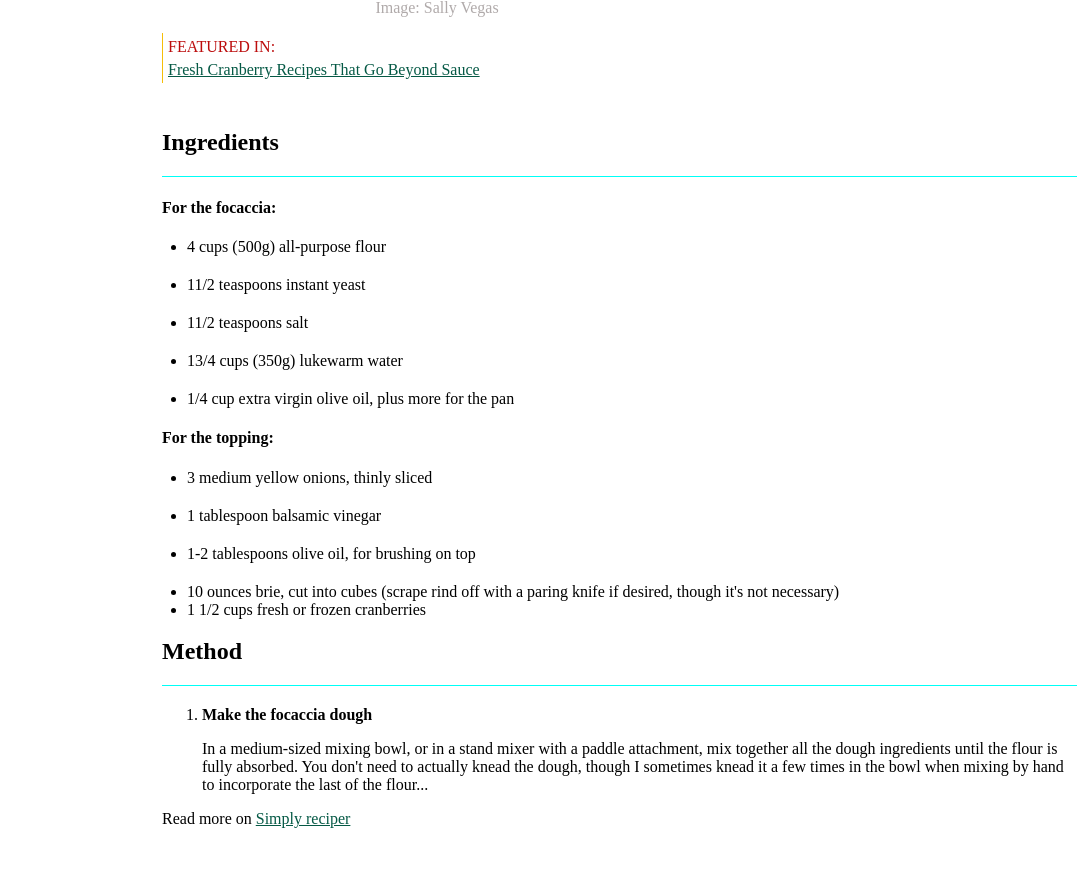
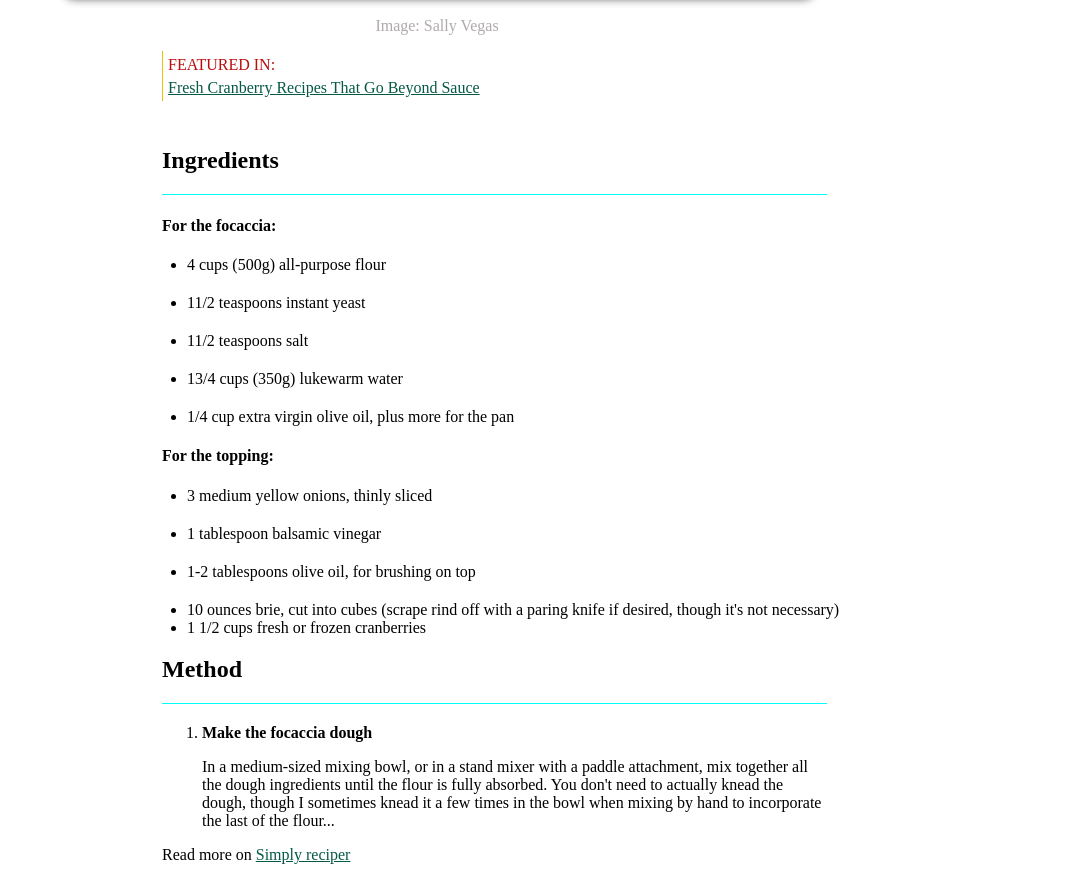
Before and after one commit to Enngihub/W1-D3, a plain HTML site: page index.html in a window 1280 px wide. Shown: the part 738-1618 px from the top of the page, without its empty margins (203-1280 px from the left). Before the commit the page ends 1582 px from the top, so only its background shows below. Drawn offline with Linux system fonts and the light colour scheme.

Commit message:
Modifica CSS linee

```diff
--- a/assets/style.css
+++ b/assets/style.css
@@ -5,6 +5,8 @@ max-width: 1920px;
 display: flexbox;
 justify-content: center;
 align-items: center;}
+#first {margin-left: 250px;
+margin-right: 250px;}
 header {text-align: center;}
 #Logo {width:150px;}
 #Titolo {background-color: rgba(246, 143, 0, 0.057);
@@ -27,16 +29,19 @@ border-left: 1px solid rgb(245, 190, 9);
 margin-left: 365px;}
 #ingre {margin-top: 50px;
 border-bottom: 1px solid rgb(0, 255, 247);
-padding-bottom: 20px;margin-left: 365px;}
+padding-bottom: 20px;margin-left: 365px;
+margin-right: 250px;}
 #up {margin-left: 350px;}
 #down {margin-left: 350px;}
 h4 {margin-left: 365px;}
 #meth {margin-left: 365px;
 border-bottom: 1px solid rgb(0, 255, 247);
-padding-bottom: 20px;}
+padding-bottom: 20px;
+margin-right: 250px;}
 .sopra {margin-top: 20px;}
 .sotto {margin-top: 20px;}
 #solo {margin-left: 365px;}
-#finale {margin-left: 405px;}
+#finale {margin-left: 405px;
+margin-right: 250px;}
 #ultima {margin-left: 365px;}
 #simply {color: rgb(5, 89, 69);}
--- a/index.html
+++ b/index.html
@@ -13,7 +13,7 @@
         Part of <strong> A SIMPLY FABULOUS THANKSGIVING</strong>
       </p>
       <h1>Focaccia with Caramelized Onions, Cranberries, and Brie</h1>
-      <p>
+      <p id="first">
         Wow your taste buds with this festive focaccia appetizer topped with
         sweet caramelized onions, tart cranberries, and creamy brie. It will
         become your new favorite holiday starter!
```
